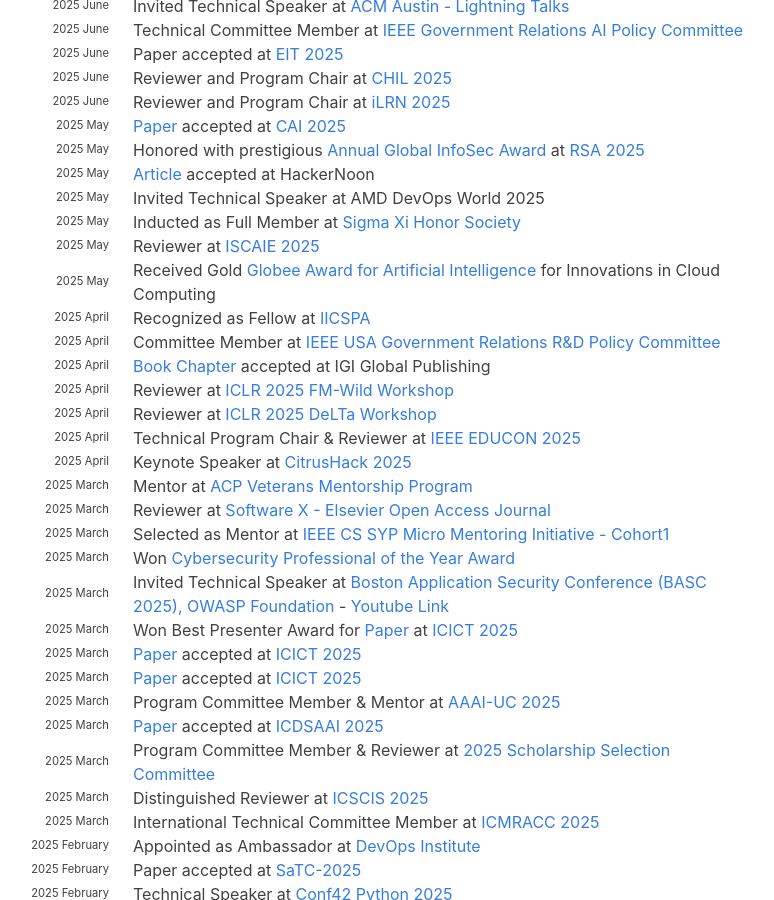
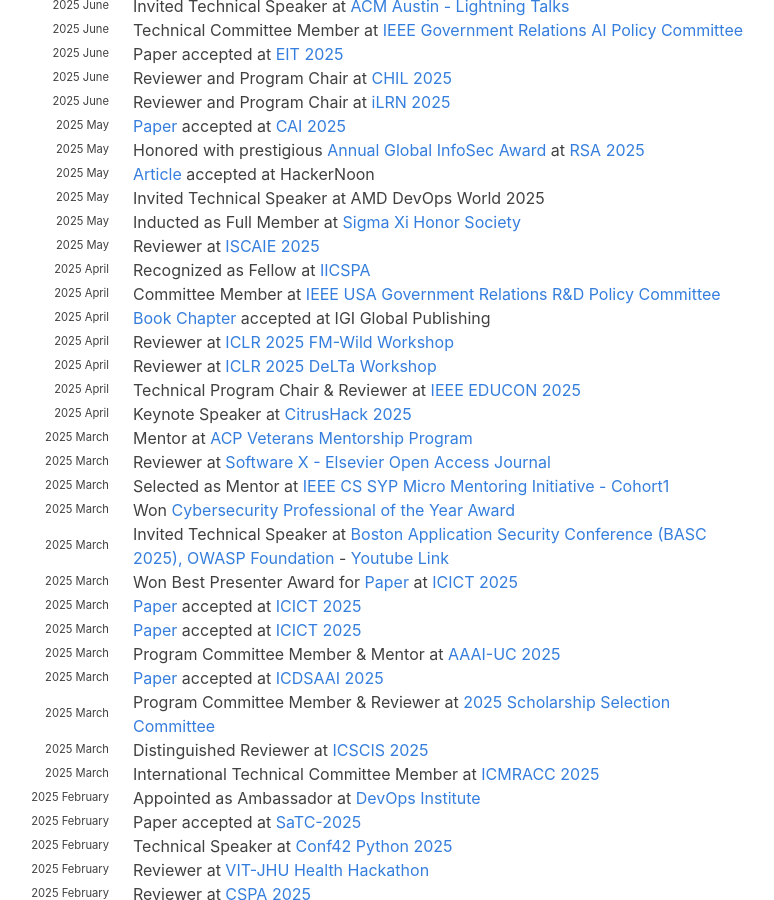
Before and after one commit to hariharanragothaman/hariharanragothaman.github.io, a Jekyll site: the page built from index.md, in a window 1280 px wide and 900 px high, scrolled down 1324 px. Shown: the whole window, without its empty margins (199-973 px from the left). Built offline with Jekyll 4.4.1, drawn with Linux system fonts in a browser that asks for light colours; nearby versions of some CDN libraries; some web fonts are replaced.

Commit message:
Polishes and Updates

```diff
--- a/_data/awards.yaml
+++ b/_data/awards.yaml
@@ -1,9 +1,5 @@
 - name: Cybersecurity Identity Governance & Access Management Expert Award, RSA Conference (RSAC 2025)
   description: Recognized for exceptional expertise and innovation in Identity Governance and Access Management (IGAM), enhancing secure access and compliance across systems.
-  year: 2025
-
-- name: Gold Globee Award for Artificial Intelligence for Innovations in Cloud Computing
-  description: Awarded for groundbreaking use of Artificial Intelligence to drive innovative solutions and advancements in cloud computing technologies.
   year: 2025
 
 - name: Cyber Security Professional of the Year 2025, Cyber Excellence Awards
--- a/_data/news.yaml
+++ b/_data/news.yaml
@@ -123,10 +123,6 @@
 - year: 2025
   year-extra: May
   description: Reviewer at <a href="https://www.iscaie.org/">ISCAIE 2025</a>
-
-- year: 2025
-  year-extra: May
-  description: Received Gold <a href="https://globeeawards.com/artificial-intelligence/">Globee Award for Artificial Intelligence</a> for Innovations in Cloud Computing
 
 #-------------------------------------------- April  --------------------------------------------------------------------------------------------------------------------------------------------------------
 
```
